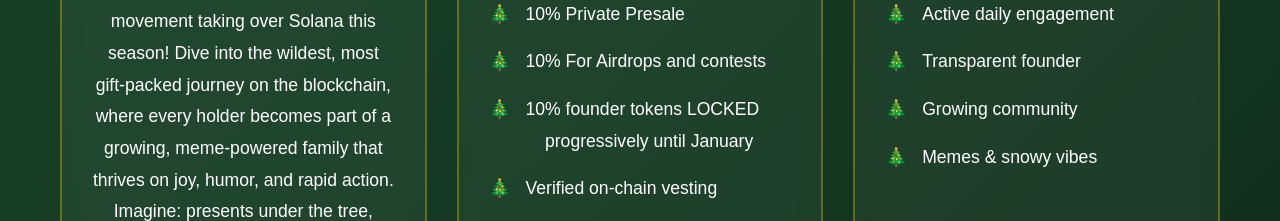
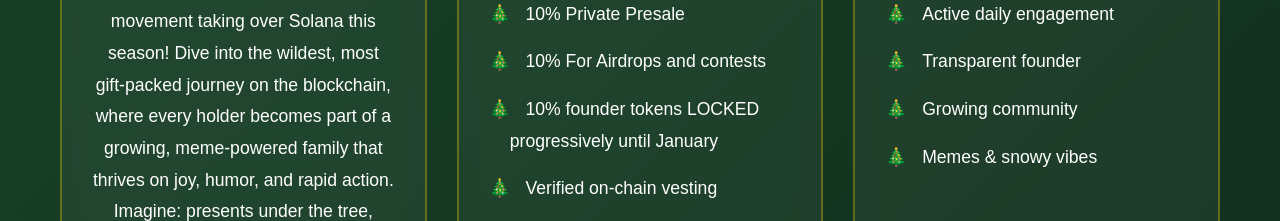
Before and after one commit to MICKEYMAS/mickeymas, a plain HTML site: page index.html in a window 1280 px wide. Shown: the part 840-1061 px from the top of the page. Drawn offline with Linux system fonts and the light colour scheme.

Commit message:
Update index.html

```diff
--- a/index.html
+++ b/index.html
@@ -399,7 +399,7 @@
                     <li>10% Private Presale</li>
                     <li>10% For Airdrops and contests</li>
                     <li>10% founder tokens LOCKED <br>
-                    <span style="margin-left: 3.2em;">progressively until January</span>
+                    <span style="margin-left: 1.2em;">progressively until January</span>
                     <li>Verified on-chain vesting</li>
                     <li>Liquidity locked permanently</li>
                     <li>Community-first approach</li>
```
